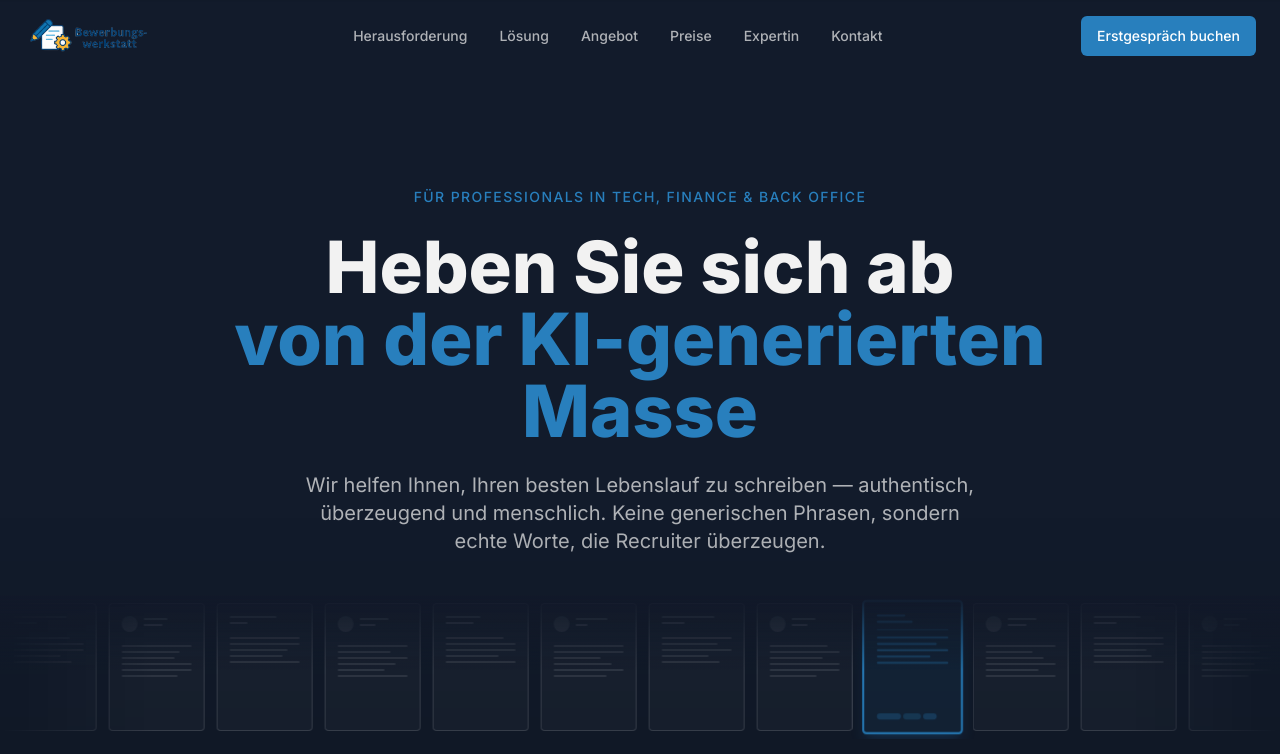
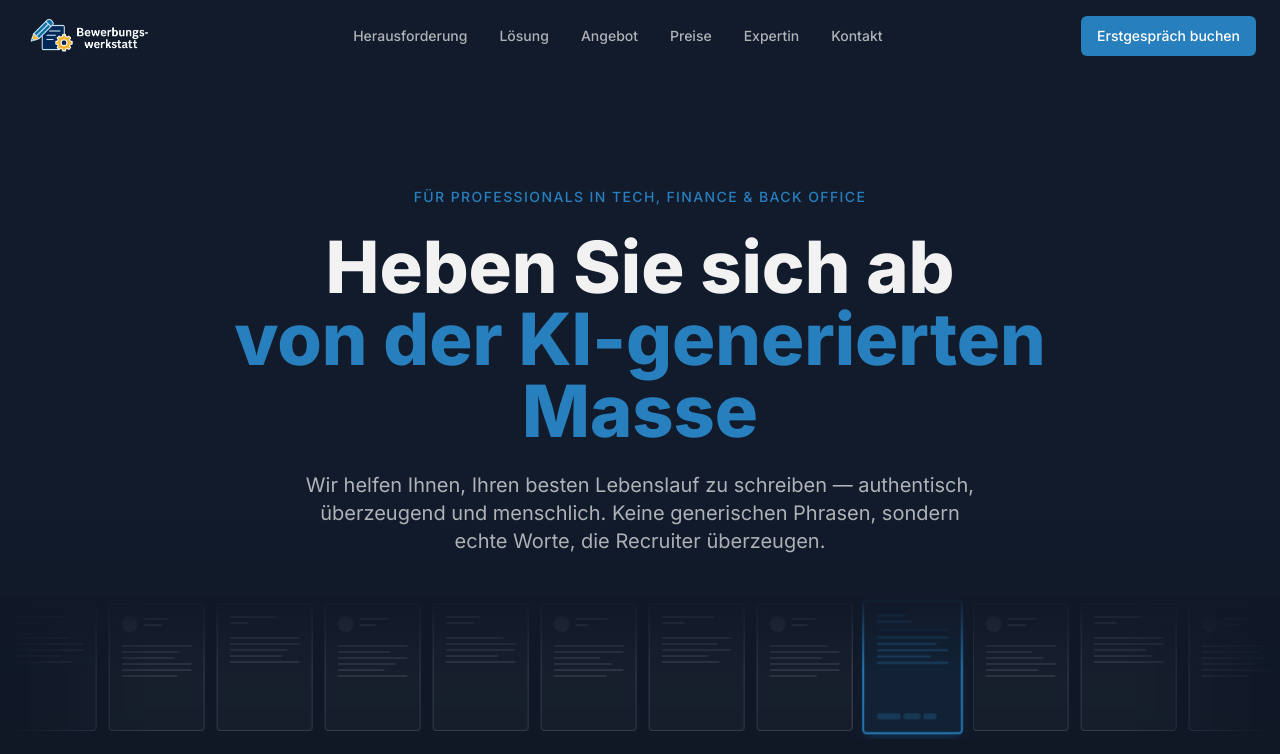
Before and after one commit to liapit/bewerbungswerkstatt, a React (Vite) app: page / in a window 1280 px wide. Shown: the top 754 px of the page. Built offline with nearby package versions, Linux system fonts and the light colour scheme.

Commit message:
darkmode logo

```diff
--- a/src/components/Header.tsx
+++ b/src/components/Header.tsx
@@ -49,7 +49,7 @@ const Header = () => {
       <div className="container mx-auto px-6 py-4">
         <div className="flex items-center justify-between">
           <img
-            src="/images/logo.png"
+            src="/images/logo_darkmode.png"
             alt="Bewerbungswerkstatt Logo"
             className="h-10 w-auto"
           />
```
Also changed, not shown: public/images/logo_darkmode.png (added).
